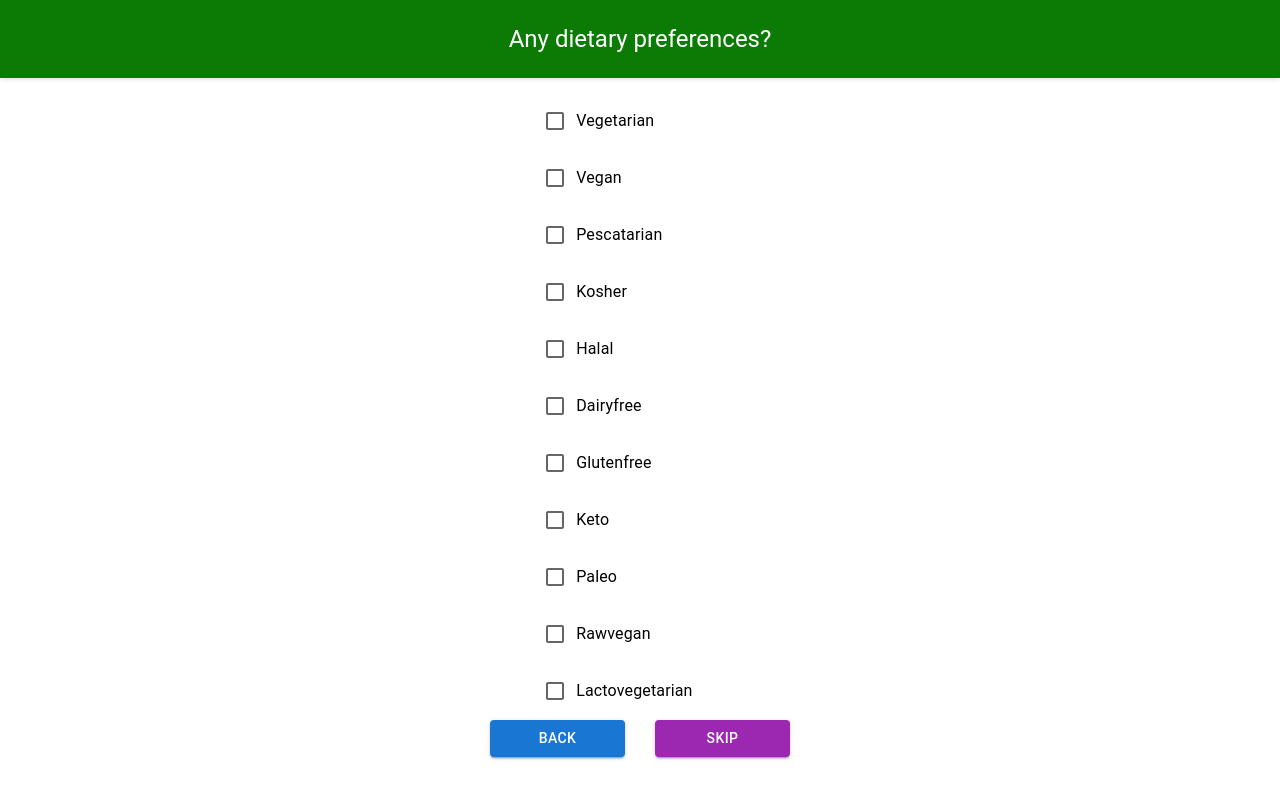
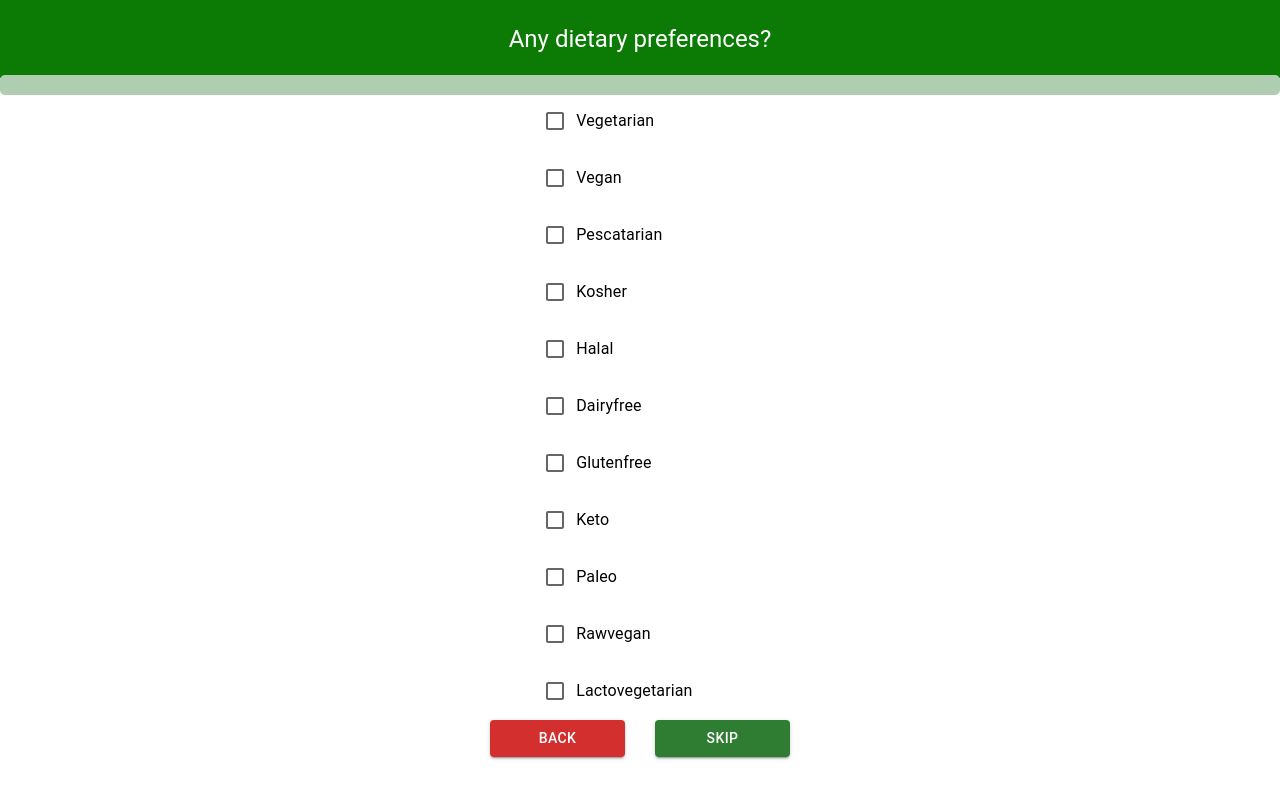
Before and after one commit to juleje/BrightBites_RecipeRecommendationApp, a React (Create React App) app: page /query in a window 1280 px wide. Built offline with nearby package versions, Linux system fonts and the light colour scheme.

Commit message:
added progress bar and modified buttons

```diff
--- a/src/components/queryparts/cuisine.js
+++ b/src/components/queryparts/cuisine.js
@@ -1,9 +1,13 @@
 import React, { useState, useEffect } from 'react';
 import { Checkbox, FormControlLabel, Button, Typography, Box } from '@mui/material';
+import LinearProgress, { linearProgressClasses } from '@mui/material/LinearProgress';
+import { styled } from '@mui/material/styles';
 import '../../css/DietaryPreferences.css';
+import { BorderLinearProgress } from './progressbar';
 
 
 const CuisinePreferences = ({ handleToIngrdidients, backToDietary, cuisinePreferences, setCuisinePreferences }) => {
+
 	const [btnState, setBtnState] = useState("Skip");
 
 
@@ -58,6 +62,10 @@ const CuisinePreferences = ({ handleToIngrdidients, backToDietary, cuisinePrefer
         Any prefered cuisine?
       </Typography>
 
+	  	<Box sx={{ width: '100%' }} className="progress-bar">
+    		<BorderLinearProgress color="success" variant="determinate" value={40} />
+		</Box>
+
 			<Box className="checkbox-container checkbox-con">
 				{preferencesLists.map((option) => (
 					<FormControlLabel
@@ -74,10 +82,10 @@ const CuisinePreferences = ({ handleToIngrdidients, backToDietary, cuisinePrefer
 			</Box>
 
 			<Box className="button-container">
-				<Button variant="contained" color="primary" className="prev-btn" onClick={() => backToDietary()}>
+				<Button variant="contained" color="error" className="prev-btn" onClick={() => backToDietary()}>
 					Back
 				</Button>
-				<Button variant="contained" color="secondary" className="skip-btn" onClick={() => handleToIngrdidients()}>
+				<Button variant="contained" color="success" className="skip-btn" onClick={() => handleToIngrdidients()}>
 					{btnState}
 				</Button>
 			</Box>
--- a/src/components/queryparts/dietary.js
+++ b/src/components/queryparts/dietary.js
@@ -1,8 +1,12 @@
 import React, { useState, useEffect } from 'react';
 import { Checkbox, FormControlLabel, Button, Typography, Box } from '@mui/material';
+import LinearProgress, { linearProgressClasses } from '@mui/material/LinearProgress';
+import { styled } from '@mui/material/styles';
 import '../../css/DietaryPreferences.css';
+import { BorderLinearProgress } from './progressbar';
 
 const DietaryPreferences = ({ handleToCuisine, backToHome, dietaryPreferences, setDietaryPreferences }) => {
+
 	const [btnState, setBtnState] = useState("Skip");
 
 	const dietaryPreferencesLists = [
@@ -46,9 +50,13 @@ const DietaryPreferences = ({ handleToCuisine, backToHome, dietaryPreferences, s
 
 	return (
 		<div className="dietary-container">
-			<Typography variant="h5" className="header">
+			<Typography variant="h5" className="header-diet">
 				Any dietary preferences?
 			</Typography>
+
+			<Box sx={{ width: '100%' }} className="progress-bar">
+    			<BorderLinearProgress color="success" variant="determinate" value={0} />
+			</Box>
 
 			<Box className="checkbox-container checkbox-con">
 				{dietaryPreferencesLists.map((option) => (
@@ -66,10 +74,10 @@ const DietaryPreferences = ({ handleToCuisine, backToHome, dietaryPreferences, s
 			</Box>
 
 			<Box className="button-container">
-				<Button variant="contained" color="primary" className="prev-btn" onClick={() => backToHome()}>
+				<Button variant="contained" color="error" className="prev-btn" onClick={() => backToHome()}>
 					Back
 				</Button>
-				<Button variant="contained" color="secondary" className="skip-btn" onClick={() => handleToCuisine()}>
+				<Button variant="contained" color="success" className="skip-btn" onClick={() => handleToCuisine()}>
 					{btnState}
 				</Button>
 			</Box>
--- a/src/components/queryparts/ingridients.js
+++ b/src/components/queryparts/ingridients.js
@@ -3,9 +3,11 @@ import { TextField, Box, Typography, Button, IconButton } from '@mui/material';
 import CloseIcon from '@mui/icons-material/Close';
 import '../../css/IngredientSelection.css';
 import SearchIcon from '@mui/icons-material/Search';
+import { BorderLinearProgress } from './progressbar';
+
+const IngredientSelection = ({ handleGenerateRecipies, backToCuisine, chosenIngredients, setChosenIngredients }) => {
 
 
-const IngredientSelection = ({ handleGenerateRecipies, backToCuisine, chosenIngredients, setChosenIngredients }) => {
 	const [ingredient, setIngredient] = useState('');
 
 	const handleIngredientChange = (e) => {
@@ -29,6 +31,10 @@ const IngredientSelection = ({ handleGenerateRecipies, backToCuisine, chosenIngr
 			<Typography variant="h5" className="header">
 				Which ingredients would you like to include?
 			</Typography>
+
+			<Box sx={{ width: '100%' }} className="progress-bar">
+    			<BorderLinearProgress color="success" variant="determinate" value={80} />
+			</Box>
 
 			<Box className="input-container">
 				<TextField
@@ -75,10 +81,10 @@ const IngredientSelection = ({ handleGenerateRecipies, backToCuisine, chosenIngr
 			</Box>
 
 			<Box className="button-container">
-				<Button variant="contained" color="secondary" className="prev-btn" onClick={() => backToCuisine()}>
+				<Button variant="contained" color="error" className="prev-btn" onClick={() => backToCuisine()}>
 					Back
 				</Button>
-				<Button variant="contained" color="primary" className="find-btn" endIcon={<SearchIcon />} onClick={() => handleGenerateRecipies()}>
+				<Button variant="contained" color="success" className="find-btn" endIcon={<SearchIcon />} onClick={() => handleGenerateRecipies()}>
 					Find
 				</Button>
 			</Box>
--- /dev/null
+++ b/src/components/queryparts/progressbar.js
@@ -0,0 +1,20 @@
+import LinearProgress, { linearProgressClasses } from '@mui/material/LinearProgress';
+import { styled } from '@mui/material/styles';
+
+export const BorderLinearProgress = styled(LinearProgress)(({ theme }) => ({
+    height: 20,
+    borderRadius: 5,
+    [`&.${linearProgressClasses.colorPrimary}`]: {
+      backgroundColor: theme.palette.grey[200],
+      ...theme.applyStyles('dark', {
+        backgroundColor: theme.palette.grey[800],
+      }),
+    },
+    [`& .${linearProgressClasses.bar}`]: {
+      borderRadius: 5,
+      backgroundColor: '#28a745',
+      ...theme.applyStyles('dark', {
+        backgroundColor: '#308fe8',
+      }),
+    },
+  }));
--- a/src/css/DietaryPreferences.css
+++ b/src/css/DietaryPreferences.css
@@ -9,12 +9,27 @@
 }
 
 /* Header Styling */
-.header {
-	font-size: 24px;
-	font-weight: bold;
-	text-align: center;
-	margin-bottom: 20px;
-	z-index: 100;
+.header-diet {
+    background-color: #0b7b05;
+    color: white;
+    text-align: center;
+    padding: 23px 0;
+    font-size: 24px;
+    font-weight: bold;
+    position: fixed;
+    top: 0;
+    left: 0;
+    width: 100%;
+    /* height: 30px; */
+    box-shadow: 0 2px 4px rgba(0, 0, 0, 0.1);
+}
+
+.progress-bar {
+    position: fixed;
+    top: 75px; /* Place it below the header */
+    left: 0;
+    width: 100%;
+    z-index: 999; /* Ensure it stays just below the header */
 }
 
 /* Checkbox Styling */
```
